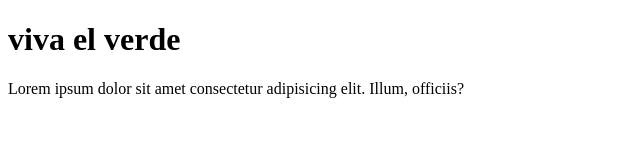
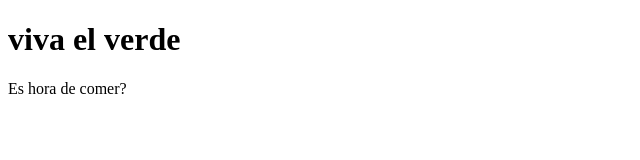
Before and after one commit to iFelise/master2, a plain HTML site: page index.html in a window 1280 px wide. Shown: the whole page, without its empty margins (0-640 px from the left). Drawn offline with Linux system fonts and the light colour scheme.

Commit message:
Se subio4

```diff
--- a/index.html
+++ b/index.html
@@ -8,7 +8,7 @@
 <body>
     <h1>viva el verde</h1>
     <p>
-        Lorem ipsum dolor sit amet consectetur adipisicing elit. Illum, officiis?
+        Es hora de comer?
     </p>
 </body>
 </html>
```
